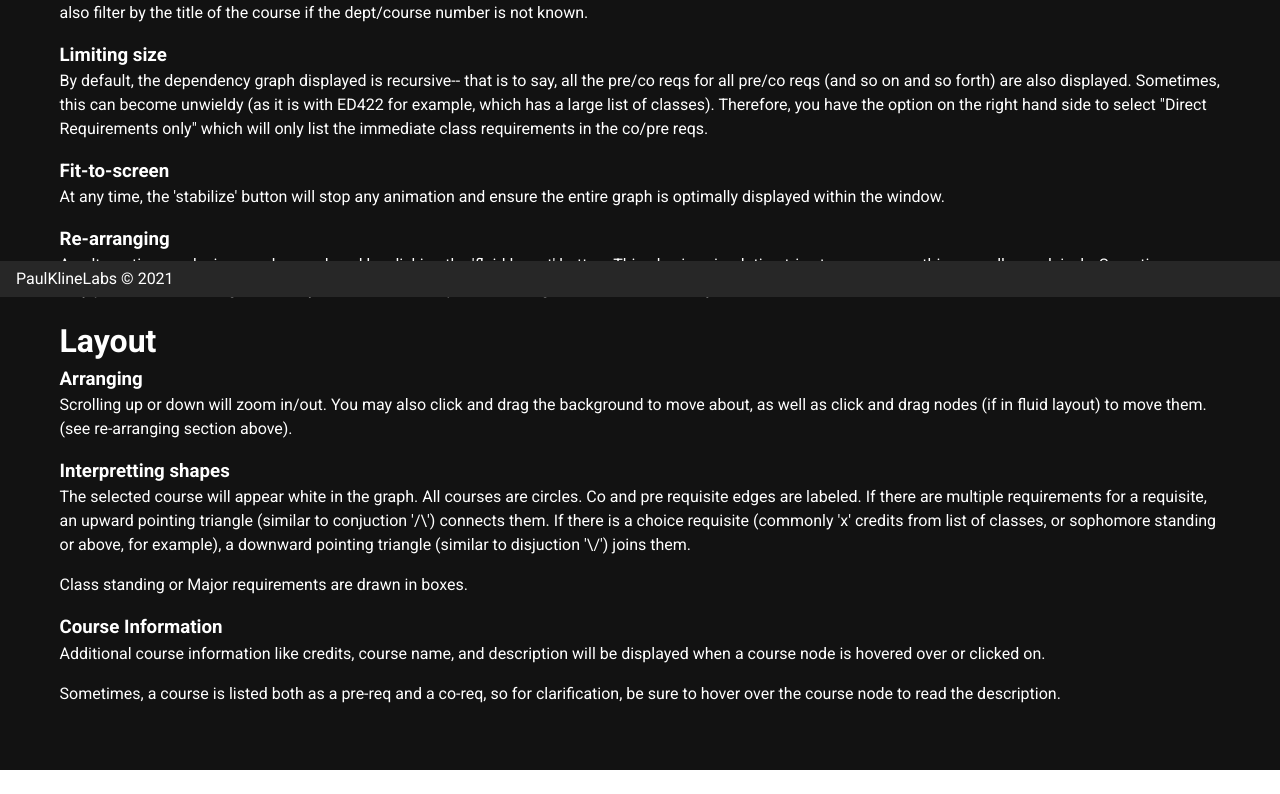
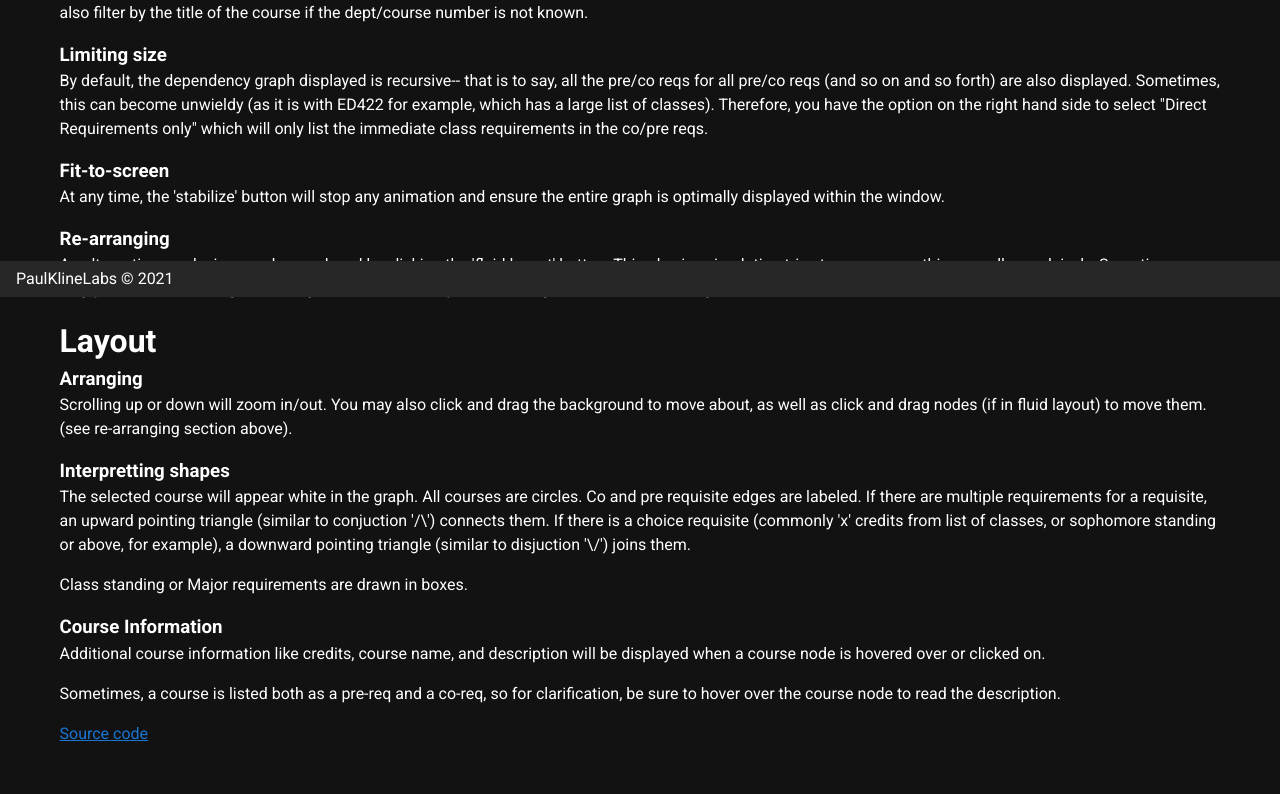
Before and after one commit to paul-kline/nuxt-class-graph, a Nuxt app: page /about in a window 1280 px wide. Shown: the part 503-1297 px from the top of the page. Before the commit the page ends 1273 px from the top, so only its background shows below. Built offline with nearby package versions, Linux system fonts and the light colour scheme.

Commit message:
gave label to search box

```diff
--- a/components/VisGraph.vue
+++ b/components/VisGraph.vue
@@ -4,6 +4,7 @@
       item-value="id"
       :item-text="e => e.id + ' ' + e.name"
       :items="courses"
+      label="Search for a class..."
       :value="selectedCourseID"
       @change="selectionChanged"
     ></v-autocomplete>
@@ -33,12 +34,12 @@ import { Vue, Component, Prop } from "vue-property-decorator";
 import * as vis from "vis-network";
 import * as visdat from "vis-data";
 import { CourseMaster } from "~/ts/Utils";
+type Req = string | Conj | Course | List;
+type Conj = { op: Op; left: Req; right: Req };
 type Op = "AND" | "OR";
+type Course = { course: string; gpa: number };
+type List = { credits: number; ls: string[]; gpa?: number; type: Ls };
 type Ls = "Range" | "List";
-type List = { credits: number; ls: string[]; gpa?: number; type: Ls };
-type Conj = { op: Op; left: Req; right: Req };
-type Req = string | Conj | Course | List;
-type Course = { course: string; gpa: number };
 
 function isCourse(x: Course | Conj | List): x is Course {
   return (x as Course).course !== undefined;
--- a/pages/about.vue
+++ b/pages/about.vue
@@ -104,6 +104,9 @@
           description.
         </p>
       </div>
+      <a href="https://github.com/paul-kline/nuxt-class-graph" target="_blank"
+        >Source code</a
+      >
     </div>
   </div></template
 >
--- a/ts/Utils.ts
+++ b/ts/Utils.ts
@@ -11,7 +11,7 @@ type CourseMaster = {
   coreqFormula: string;
   prereqTree: any;
   coreqTree: any;
-  id: string;
+  id: string; //this field is simply concatenation of department and number.
 };
 let _courses: CourseMaster[] | undefined = undefined;
 function getCourses(): CourseMaster[] {
```
